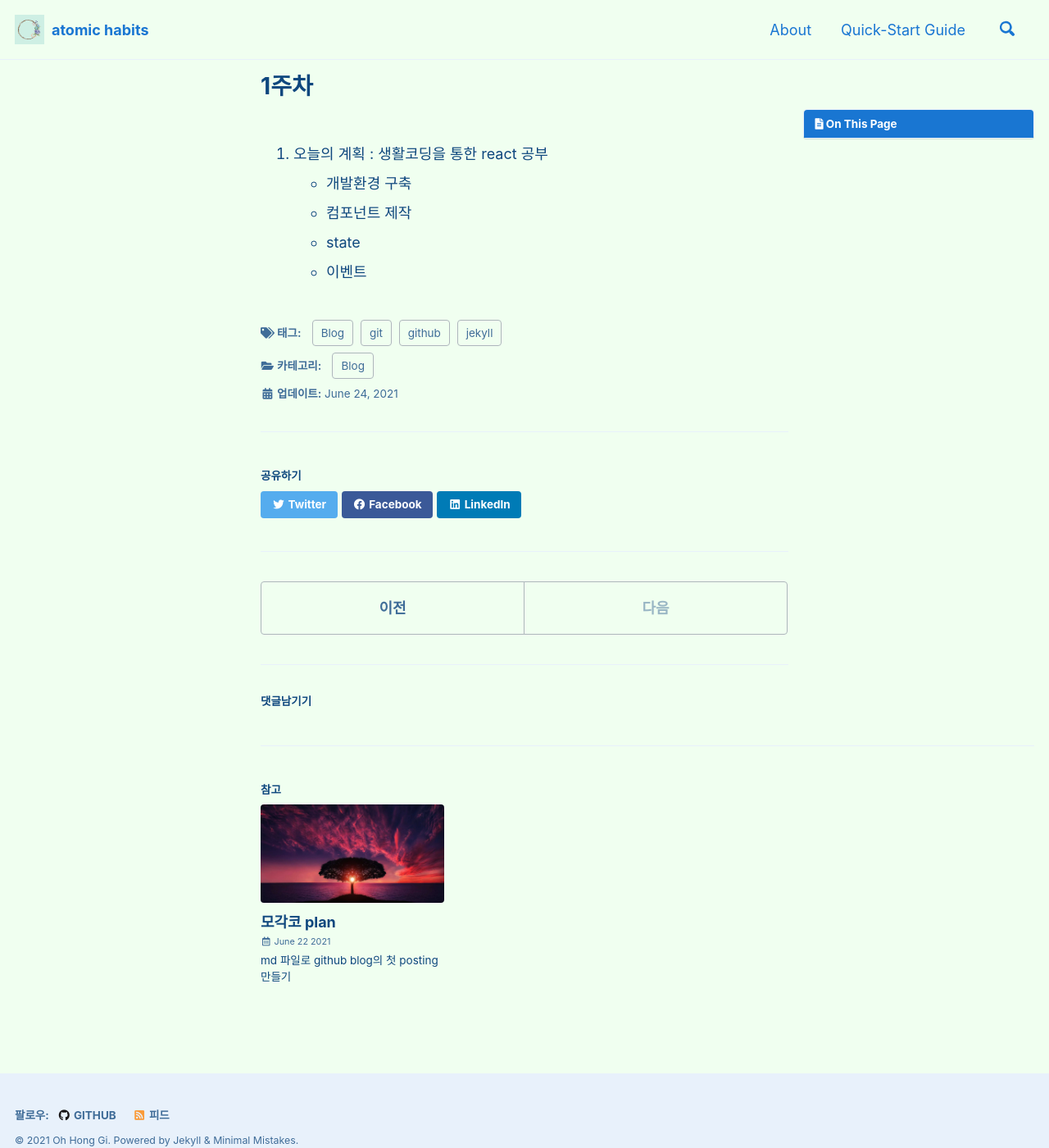
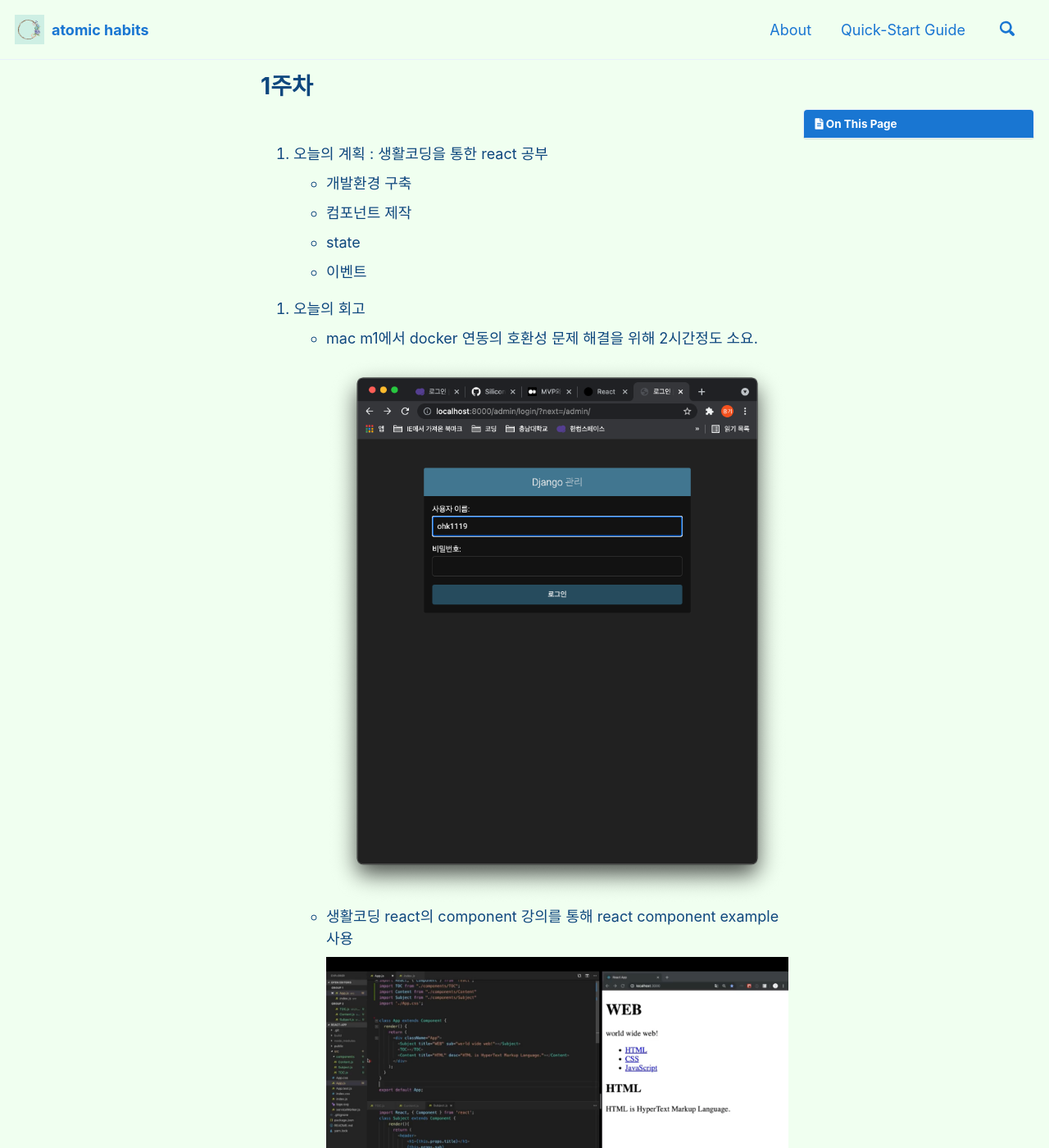
Before and after one commit to ohhonggi/ohhonggi.github.io, a Jekyll site: the page built from _posts/2021-07-01-react 공부 및 docker 세팅.md, in a window 1280 px wide and 1400 px high. Shown: the whole window at 82% size. Built offline with Jekyll 4.4.1, drawn with Linux system fonts in a browser that asks for light colours; cached includes are drawn as plain includes; comment, search, counter and statistics services are not loaded.

Commit message:
first week finish

```diff
--- a/_posts/2021-07-01-react 공부 및 docker 세팅.md
+++ b/_posts/2021-07-01-react 공부 및 docker 세팅.md
@@ -11,21 +11,30 @@ toc_sticky: true
 date: 2021-06-22
 last_modified_at: 2021-06-24
 ---
-<center>
-<body>
-    <div style="text-align: left">
-        <h3>
-            <p></p>
-        </h3>
-            <ol start="1">
-                <li>오늘의 계획 : 생활코딩을 통한 react 공부</li>
-                    <ul>
-                        <li> 개발환경 구축</li>
-                        <li> 컴포넌트 제작</li>
-                        <li> state </li>
-                        <li> 이벤트</li>
-                    </ul>
-            </ol>
-    </div>
-</body>
-</center>
+<html>
+    <body>
+        <div style="text-align: left">
+            <h3>
+                <p></p>
+            </h3>
+                <ol start="1">
+                    <li>오늘의 계획 : 생활코딩을 통한 react 공부</li>
+                        <ul>
+                            <li> 개발환경 구축</li>
+                            <li> 컴포넌트 제작</li>
+                            <li> state </li>
+                            <li> 이벤트</li>
+                        </ul>
+                </ol>
+                <ol>
+                    <li>오늘의 회고</li>
+                        <ul>
+                            <li> mac m1에서 docker 연동의 호환성 문제 해결을 위해 2시간정도 소요. </li>
+                            <img src = "/assets/images/week1/docker_success.png">
+                            <li> 생활코딩 react의 component 강의를 통해 react component example 사용</li>
+                            <img src = "/assets/images/week1/component.png">
+                        </ul>
+                </ol>
+        </div>
+    </body>
+</html>
```
Also changed, not shown: assets/images/week1/component.png (added), assets/images/week1/docker_success.png (added), 4 other files.
